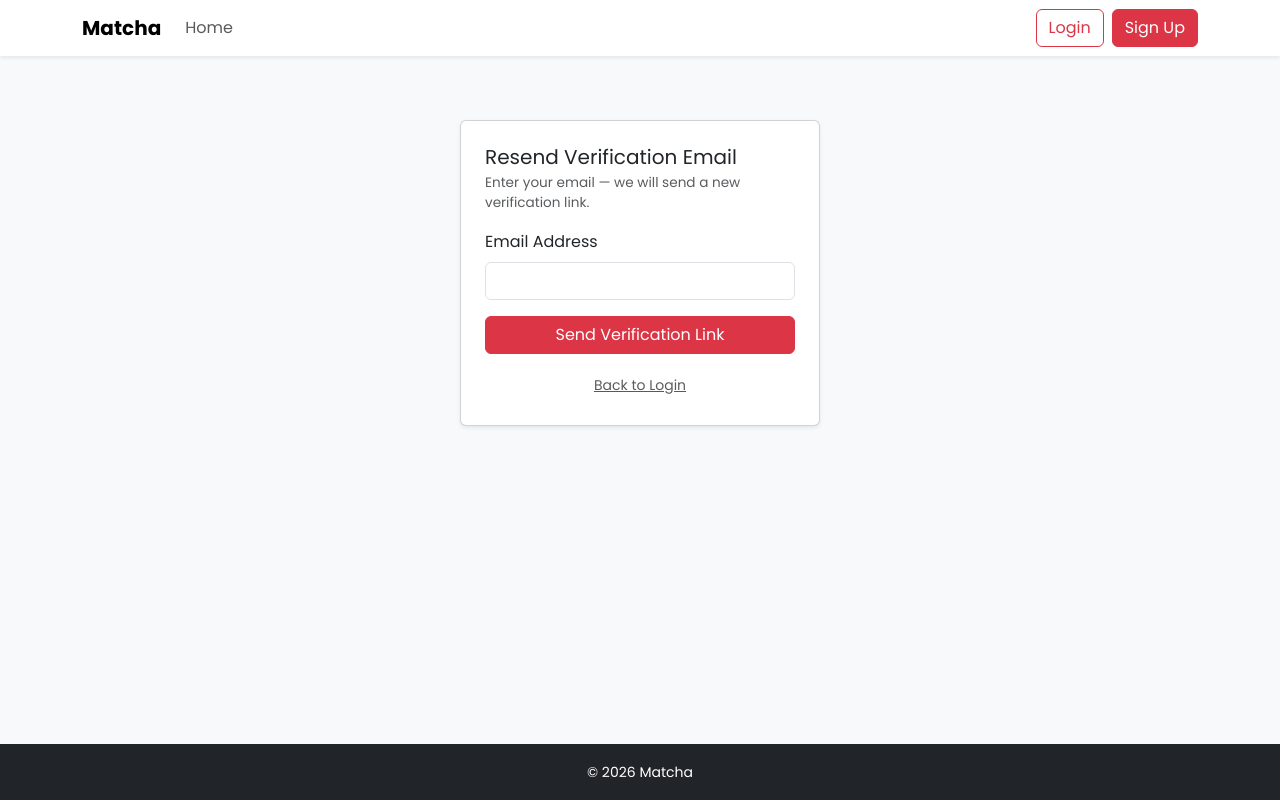
After one commit to elcolin/matcha, a Flask app: page /resend-verification in a window 1280 px wide. The commit adds this page. Run offline with Flask 3, Linux system fonts and the light colour scheme; some libraries are stand-ins or nearby versions.

Commit message:
fix(auth): add route to resend the email verification link
Users whose verification email was lost or expired had no way to get a
new link: login refused them and re-registering hit the unique
constraint.

- New public GET/POST /resend-verification: for an existing unverified
  account, invalidates pending tokens then issues a new one through
  send_verification_email(). Unknown, already verified and valid emails
  all get the same generic response (no account enumeration); SMTP
  failures never produce a 500.
- Email validated server-side (check_deliverability=False) with the same
  normalization as register; form carries csrf_token.
- login.html links to the resend page when login fails because the
  email is not verified.

Closes #9

```diff
--- a/app/auth/routes.py
+++ b/app/auth/routes.py
@@ -146,6 +146,36 @@ def verify_email(token):
     return redirect(url_for("auth.login", verified=1))
 
 
+@auth_bp.route("/resend-verification", methods=["GET", "POST"])
+def resend_verification_email():
+    if request.method == "GET":
+        return render_template("resend_verification.html")
+
+    raw_email = str(request.form.get("email", "")).strip()
+    if not raw_email:
+        return render_template("resend_verification.html", error="Email is required")
+
+    try:
+        email = validate_email(raw_email, check_deliverability=False).normalized
+    except EmailNotValidError:
+        return render_template("resend_verification.html", error="Invalid email address")
+
+    user = query_one("SELECT id, first_name, email_verified FROM users WHERE email = ?", (email,))
+    if user and not user["email_verified"]:
+        # Invalidate pending links before issuing the new one so only the latest works.
+        execute(
+            "UPDATE email_verifications SET used_at = ? WHERE user_id = ? AND used_at IS NULL",
+            (utcnow_iso(), user["id"]),
+        )
+        send_verification_email(user["id"], email, user["first_name"])
+
+    # Same response whatever the account state, to avoid account enumeration.
+    return render_template(
+        "resend_verification.html",
+        success="If an account exists with this email and is not yet verified, a new verification link has been sent.",
+    )
+
+
 @auth_bp.route("/login", methods=["GET", "POST"])
 def login():
     if request.method == "GET":
@@ -167,7 +197,7 @@ def login():
         return render_template("login.html", error="Invalid username or password")
 
     if not user["email_verified"]:
-        return render_template("login.html", error="Please verify your email before logging in")
+        return render_template("login.html", error="Please verify your email before logging in", unverified=True)
 
     execute("INSERT INTO login_attempts (username, success) VALUES (?, 1)", (username,))
     session.clear()
--- a/app/templates/login.html
+++ b/app/templates/login.html
@@ -10,6 +10,11 @@
                 <h5 class="card-title mb-4">Login</h5>
                 {% if error %}
                     <div class="alert alert-danger">{{ error }}</div>
+                    {% if unverified %}
+                        <p class="mb-3" style="font-size:0.85rem">
+                            <a href="{{ url_for('auth.resend_verification_email') }}">Resend verification email</a>
+                        </p>
+                    {% endif %}
                 {% endif %}
                 <form method="POST" action="/login">
                     <input type="hidden" name="csrf_token" value="{{ csrf_token() }}">
--- /dev/null
+++ b/app/templates/resend_verification.html
@@ -0,0 +1,29 @@
+{% extends "components/base.html" %}
+{% block title %}Matcha — Resend Verification{% endblock %}
+{% block content %}
+    <div class="d-flex justify-content-center pt-5">
+        <div class="card shadow-sm" style="width:360px">
+            <div class="card-body p-4">
+                <h5 class="card-title mb-1">Resend Verification Email</h5>
+                <p class="text-muted mb-3" style="font-size:0.85rem">Enter your email — we will send a new verification link.</p>
+                {% if error %}
+                    <div class="alert alert-danger">{{ error }}</div>
+                {% endif %}
+                {% if success %}
+                    <div class="alert alert-success">{{ success }}</div>
+                {% endif %}
+                <form method="POST" action="{{ url_for('auth.resend_verification_email') }}">
+                    <input type="hidden" name="csrf_token" value="{{ csrf_token() }}">
+                    <div class="mb-3">
+                        <label class="form-label" for="resend-email">Email Address</label>
+                        <input id="resend-email" name="email" class="form-control" type="email" autocomplete="email" required />
+                    </div>
+                    <button type="submit" class="btn btn-danger w-100 mb-3">Send Verification Link</button>
+                </form>
+                <div class="text-center">
+                    <a href="{{ url_for('auth.login') }}" class="btn btn-link btn-sm text-muted">Back to Login</a>
+                </div>
+            </div>
+        </div>
+    </div>
+{% endblock %}
```
Also changed, not shown: tests/test_auth_resend_verification.py (added, +247 -0 lines).
